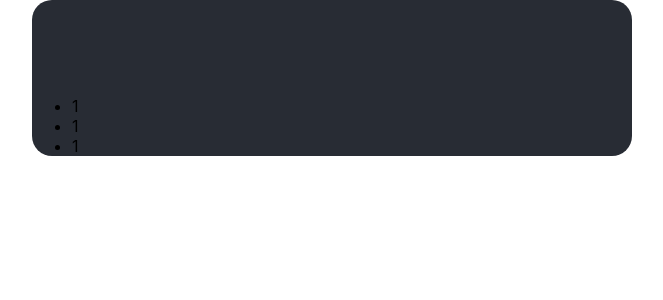
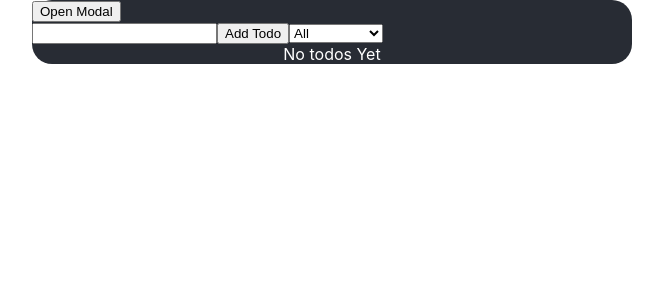
Before and after one commit to MeSeTLeN/minin-todo-app, a React (Create React App) app: page / in a window 1280 px wide. Shown: the top 300 px of the page, without its empty margins (308-971 px from the left). Built offline with nearby package versions, Linux system fonts and the light colour scheme.

Commit message:
feat: filter, localStorage

```diff
--- a/package.json
+++ b/package.json
@@ -6,6 +6,7 @@
     "@testing-library/jest-dom": "^4.2.4",
     "@testing-library/react": "^9.5.0",
     "@testing-library/user-event": "^7.2.1",
+    "prop-types": "^15.7.2",
     "react": "^16.13.1",
     "react-dom": "^16.13.1",
     "react-scripts": "3.4.3"
--- a/src/App.js
+++ b/src/App.js
@@ -1,11 +1,109 @@
-import React from "react";
+import React, { useState, useEffect, lazy, Suspense } from "react";
 import TodoList from "./Todo/TodoList";
+import context from "./context";
+import Modal from "./Todo/Modal/Modal";
+import Loader from "./Loader/Loader";
+
+const AddTodo = lazy(() => import("./Todo/AddTodo"));
 
 function App() {
+  const [todos, setTodos] = useState([]);
+  const [loading, setLoading] = useState(true);
+  const [selectedStatus, setSelectedStatus] = useState("all");
+  const [filteredTodos, setFilteredTodos] = useState([]);
+
+  useEffect(() => {
+    // fetch("https://jsonplaceholder.typicode.com/todos?_limit=5")
+    //   .then((response) => response.json())
+    //   .then((todos) => {
+    //     setTodos(todos);
+    //     setLoading(false);
+    //   });
+    // setTodos([]);
+    setLoading(false);
+    getLocalTodos();
+  }, []);
+
+  useEffect(() => {
+    function selectedTodos() {
+      switch (selectedStatus) {
+        case "completed":
+          setFilteredTodos(todos.filter((todo) => todo.completed === true));
+          break;
+        case "uncomleted":
+          setFilteredTodos(todos.filter((todo) => todo.completed === false));
+          break;
+
+        default:
+          setFilteredTodos(todos);
+          break;
+      }
+    }
+    selectedTodos();
+    saveLocalTodos();
+  }, [todos, selectedStatus]);
+
+  function completeTodo(id) {
+    setTodos(
+      todos.map((todo) => {
+        if (todo.id === id) {
+          todo.completed = !todo.completed;
+        }
+        return todo;
+      })
+    );
+  }
+
+  function removeTodo(id) {
+    setTodos(todos.filter((todo) => todo.id !== id));
+  }
+
+  function addTodo(title) {
+    setTodos([
+      ...todos,
+      {
+        id: Date.now(),
+        completed: false,
+        title,
+      },
+    ]);
+  }
+
+  function selectTodoHandler(e) {
+    setSelectedStatus(e.target.value);
+  }
+
+  function saveLocalTodos() {
+    localStorage.setItem("todos", JSON.stringify(todos));
+  }
+
+  function getLocalTodos() {
+    if (localStorage.getItem("todos") === null) {
+      localStorage.setItem("todos", setTodos([]));
+    } else {
+      localStorage.getItem(setTodos(JSON.parse(localStorage.getItem("todos"))));
+    }
+  }
+
   return (
-    <div className="App">
-      <TodoList />
-    </div>
+    <context.Provider value={{ completeTodo, removeTodo, selectTodoHandler }}>
+      <div className="App">
+        <Modal />
+        <Suspense fallback={<Loader />}>
+          <AddTodo addTodo={addTodo} />
+        </Suspense>
+        {loading && <Loader />}
+        {todos.length ? (
+          <TodoList todos={todos} filteredTodos={filteredTodos} />
+        ) : loading ? null : (
+          <div
+            style={{ display: "flex", justifyContent: "center", color: "#fff" }}
+          >
+            No todos Yet
+          </div>
+        )}
+      </div>
+    </context.Provider>
   );
 }
 
--- /dev/null
+++ b/src/Loader/Loader.css
@@ -0,0 +1,84 @@
+.lds-roller {
+    display: inline-block;
+    position: relative;
+    width: 80px;
+    height: 80px;
+  }
+  .lds-roller div {
+    animation: lds-roller 1.2s cubic-bezier(0.5, 0, 0.5, 1) infinite;
+    transform-origin: 40px 40px;
+  }
+  .lds-roller div:after {
+    content: " ";
+    display: block;
+    position: absolute;
+    width: 7px;
+    height: 7px;
+    border-radius: 50%;
+    background: #fff;
+    margin: -4px 0 0 -4px;
+  }
+  .lds-roller div:nth-child(1) {
+    animation-delay: -0.036s;
+  }
+  .lds-roller div:nth-child(1):after {
+    top: 63px;
+    left: 63px;
+  }
+  .lds-roller div:nth-child(2) {
+    animation-delay: -0.072s;
+  }
+  .lds-roller div:nth-child(2):after {
+    top: 68px;
+    left: 56px;
+  }
+  .lds-roller div:nth-child(3) {
+    animation-delay: -0.108s;
+  }
+  .lds-roller div:nth-child(3):after {
+    top: 71px;
+    left: 48px;
+  }
+  .lds-roller div:nth-child(4) {
+    animation-delay: -0.144s;
+  }
+  .lds-roller div:nth-child(4):after {
+    top: 72px;
+    left: 40px;
+  }
+  .lds-roller div:nth-child(5) {
+    animation-delay: -0.18s;
+  }
+  .lds-roller div:nth-child(5):after {
+    top: 71px;
+    left: 32px;
+  }
+  .lds-roller div:nth-child(6) {
+    animation-delay: -0.216s;
+  }
+  .lds-roller div:nth-child(6):after {
+    top: 68px;
+    left: 24px;
+  }
+  .lds-roller div:nth-child(7) {
+    animation-delay: -0.252s;
+  }
+  .lds-roller div:nth-child(7):after {
+    top: 63px;
+    left: 17px;
+  }
+  .lds-roller div:nth-child(8) {
+    animation-delay: -0.288s;
+  }
+  .lds-roller div:nth-child(8):after {
+    top: 56px;
+    left: 12px;
+  }
+  @keyframes lds-roller {
+    0% {
+      transform: rotate(0deg);
+    }
+    100% {
+      transform: rotate(360deg);
+    }
+  }
--- /dev/null
+++ b/src/Loader/Loader.js
@@ -0,0 +1,17 @@
+import React from "react";
+import "./Loader.css";
+
+export default () => {
+  return (
+    <div className="lds-roller">
+      <div></div>
+      <div></div>
+      <div></div>
+      <div></div>
+      <div></div>
+      <div></div>
+      <div></div>
+      <div></div>
+    </div>
+  );
+};
--- /dev/null
+++ b/src/Todo/AddTodo.js
@@ -0,0 +1,52 @@
+import React, { useState, useContext } from "react";
+import PropTypes from "prop-types";
+import context from "../context";
+
+function useInputValue(defaultValue = "") {
+  const [inputValue, setInputValue] = useState(defaultValue);
+
+  return {
+    bind: {
+      value: inputValue,
+      onChange: (event) => setInputValue(event.target.value),
+    },
+    value: () => inputValue,
+    clear: () => setInputValue(""),
+  };
+}
+
+function AddTodo({ addTodo }) {
+  const useInput = useInputValue("");
+  const { selectTodoHandler } = useContext(context);
+
+  function inputValueHandler(event) {
+    event.preventDefault();
+
+    if (useInput.value().trim()) {
+      addTodo(useInput.value());
+      useInput.clear();
+    }
+  }
+
+  return (
+    <form onSubmit={inputValueHandler}>
+      <input {...useInput.bind} />
+      <button type="submit">Add Todo</button>
+      <select onChange={selectTodoHandler}>
+        <option value="all">All</option>
+        <option value="completed">Completed</option>
+        <option value="uncomleted">Uncomleted</option>
+      </select>
+    </form>
+  );
+}
+
+AddTodo.propTypes = {
+  addTodo: PropTypes.func.isRequired,
+};
+
+useInputValue.propTypes = {
+  inputValue: PropTypes.string.isRequired,
+};
+
+export default AddTodo;
--- /dev/null
+++ b/src/Todo/Modal/Modal.css
@@ -0,0 +1,22 @@
+.modal{
+    position: fixed;
+    top: 0;
+    bottom: 0;
+    right: 0;
+    left: 0;
+    background: rgba(0, 0, 0, 0.719);
+    display: flex;
+    justify-content: center;
+    align-items: center;
+}
+
+.modal-body{
+width: 400px;
+height: 400px;
+background: #fff;
+display: flex;
+justify-content: center;
+align-items: center;
+flex-direction: column;
+border-radius: 50px;
+}
--- /dev/null
+++ b/src/Todo/Modal/Modal.js
@@ -0,0 +1,29 @@
+import React, { Fragment, useState } from "react";
+import "./Modal.css";
+
+export default function Modal() {
+  const [isOpen, setIsOpen] = useState(false);
+
+  function openModal() {
+    setIsOpen(true);
+  }
+
+  function closeModal() {
+    setIsOpen(false);
+  }
+
+  return (
+    <Fragment>
+      <button onClick={openModal}>Open Modal</button>
+      {isOpen && (
+        <div className="modal">
+          <div className="modal-body">
+            <h1>Modal title</h1>
+            <p> modal text</p>
+            <button onClick={closeModal}>Close Modal</button>
+          </div>
+        </div>
+      )}
+    </Fragment>
+  );
+}
--- a/src/Todo/TodoItem.js
+++ b/src/Todo/TodoItem.js
@@ -1,10 +1,20 @@
-import React from "react";
+import React, { useContext } from "react";
+import context from "../context";
 
-function TodoItem() {
+function TodoItem({ todo, index }) {
+  const { completeTodo, removeTodo } = useContext(context);
 
-    return(
-        <li>1</li>
-    )
+  return (
+    <li style={todo.completed ? { textDecoration: "line-through" } : null}>
+      <input
+        type="checkbox"
+        checked={todo.completed}
+        onChange={() => completeTodo(todo.id)}
+      />
+      {index + 1} {todo.title}
+      <button onClick={() => removeTodo(todo.id)}>&times;</button>
+    </li>
+  );
 }
 
-export default TodoItem
+export default TodoItem;
--- a/src/Todo/TodoList.js
+++ b/src/Todo/TodoList.js
@@ -1,13 +1,21 @@
 import React from "react";
 import TodoItem from "./TodoItem";
 
-function TodoList() {
-
+function TodoList({ filteredTodos }) {
   return (
-    <ul>
-      <TodoItem />
-      <TodoItem />
-      <TodoItem />
+    <ul
+      style={{
+        listStyle: "none",
+        color: "#fff",
+        alignItems: "center",
+        display: "flex",
+        justifyContent: "space-between",
+        flexDirection: "column",
+      }}
+    >
+      {filteredTodos.map((todo, i) => (
+        <TodoItem todo={todo} index={i} key={todo.id} />
+      ))}
     </ul>
   );
 }
--- /dev/null
+++ b/src/context.js
@@ -0,0 +1,5 @@
+import { createContext } from "react";
+
+const context = createContext();
+
+export default context;
--- a/src/index.css
+++ b/src/index.css
@@ -15,6 +15,5 @@ code {
   border-radius: 20px;
   width: 600px;
   margin: 0 auto;
-  padding-top: 5rem;
   background: #282c34;
 }
```
